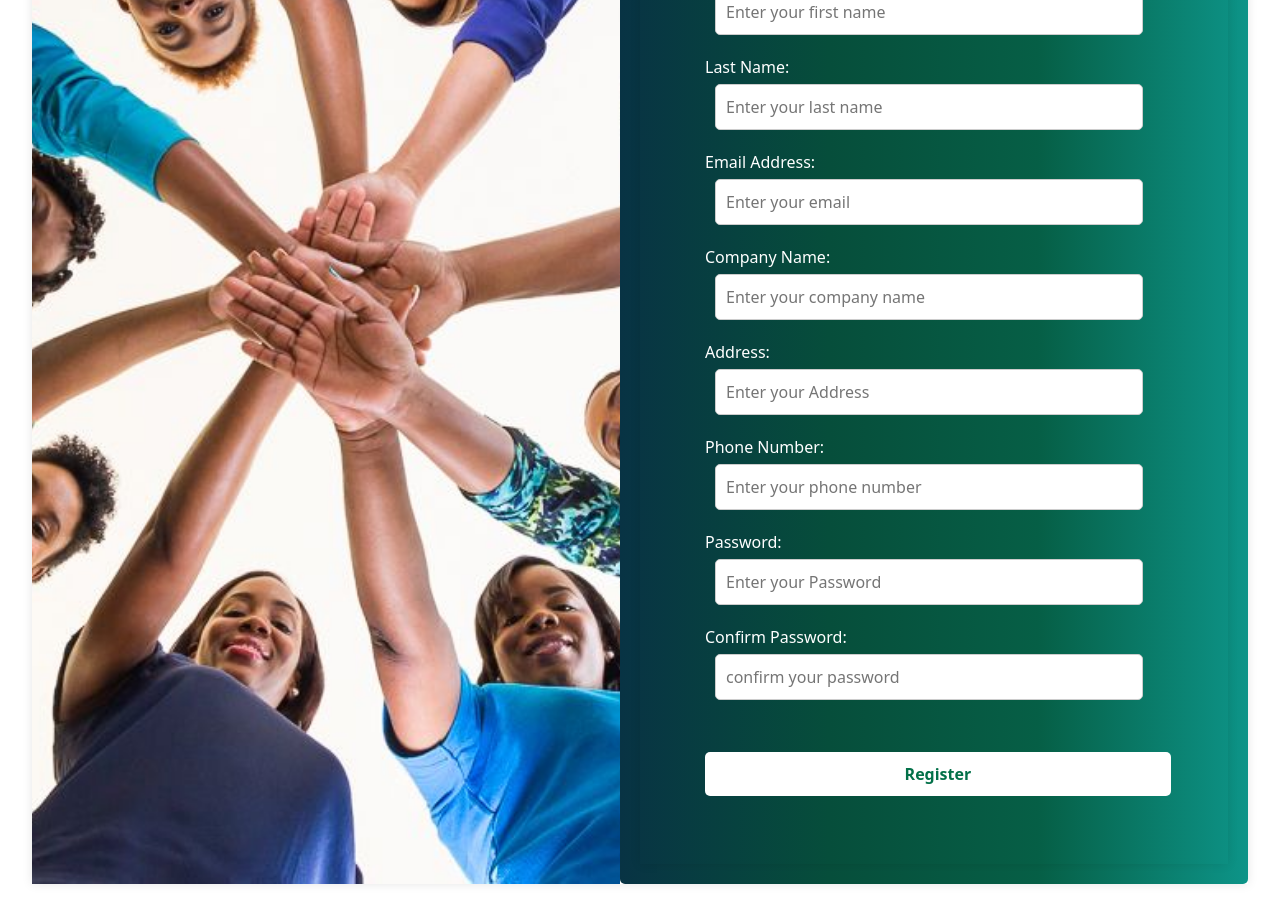
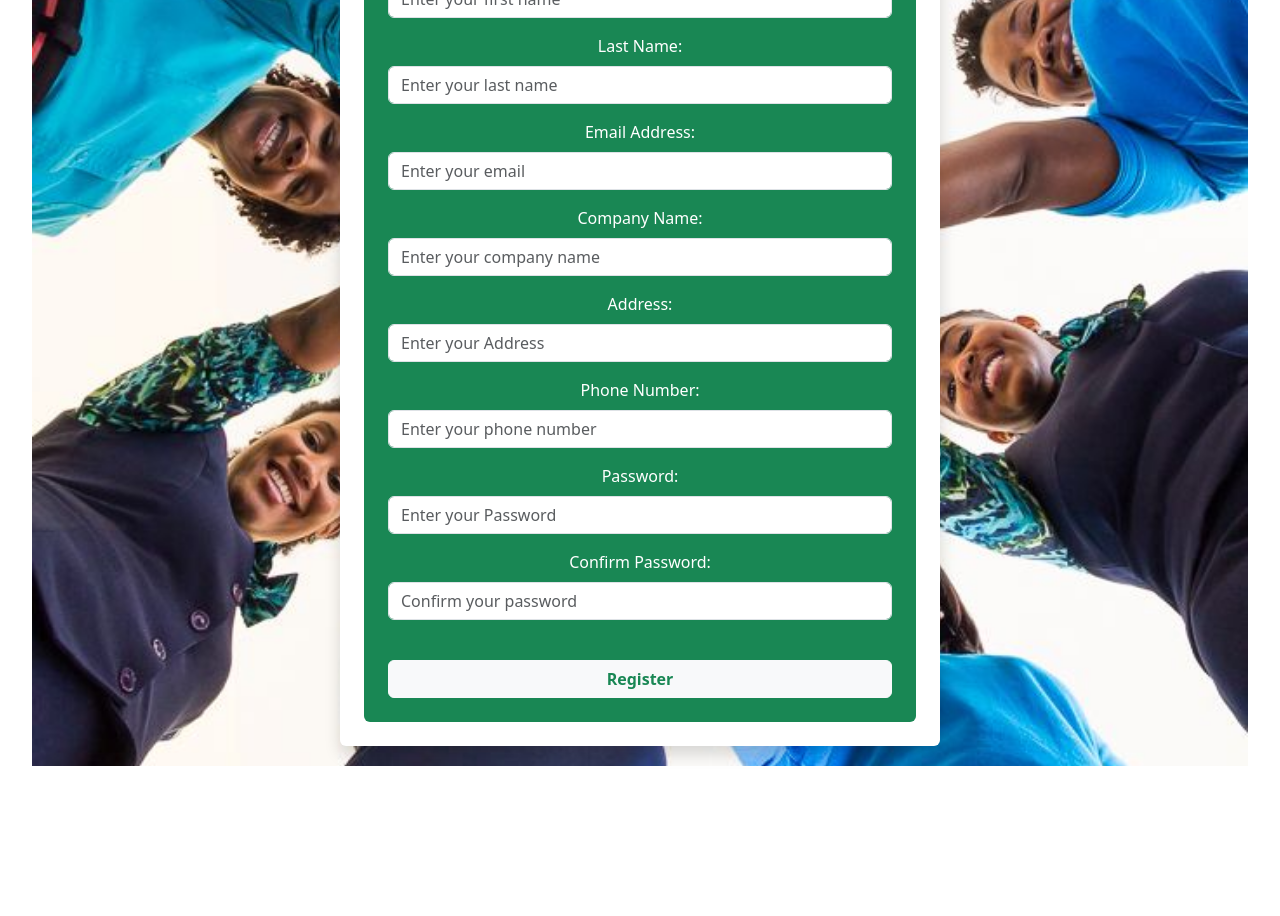
Before and after one commit to Navindu-Kavishka/aidora-frontend, a React (Vite) app: page /register in a window 1280 px wide. Shown: the part 540-1456 px from the top of the page. After the commit the page ends 1338 px from the top, so only its background shows below. Built offline with nearby package versions, Linux system fonts and the light colour scheme.

Commit message:
FundREgister Done

```diff
--- a/src/pages/FundRegister/FundRegister.jsx
+++ b/src/pages/FundRegister/FundRegister.jsx
@@ -6,133 +6,54 @@ const FundRegister = () => {
     const navigate = useNavigate();
 
     return (
-        <div style={{ display: 'flex', flexDirection: 'column', alignItems: 'center' ,  }}>
-
-            <header style={{ width: '100%', display: 'flex', justifyContent: 'center', alignItems: 'center', padding: '20px 0', backgroundColor: 'white', '@media (max-width: 768px)': { padding: '10px 0' },
-                '@media (max-width: 576px)': { padding: '5px 0' }  }}>
-                <img src="src/aidora img.png" alt="Logo" style={{ maxWidth: '200px', height: 'auto', '@media (max-width: 768px)': { padding: '10px 0' },
-                '@media (max-width: 576px)': { padding: '5px 0' }  }} />
+        <div>
+            <header style={{ width: '100%', display: 'flex', justifyContent: 'center', alignItems: 'center', padding: '20px 0', backgroundColor: 'white' }}>
+                <img src="src/aidora img.png" alt="Logo" style={{ maxWidth: '200px', height: 'auto' }} />
             </header>
-            <div style={{ display: 'flex', width: '100%', height: 'auto', maxHeight: '100%', boxShadow: '0 0 10px rgba(0, 0, 0, 0.1)', backgroundColor: '#ffffff' }}>
-                <div style={{ flex: 1, display: 'flex', justifyContent: 'center', alignItems: 'center', backgroundColor: 'white' }}>
-                    <img src="src/new2.jpg" alt="Error Image" style={{ width: '100%', height: '100%', objectFit: 'cover' }} />
+            <div className="d-flex justify-content-center align-items-center" style={{ backgroundImage: 'url(src/new2.jpg)', backgroundSize: 'cover', backgroundPosition: 'center', minHeight: '100vh', padding: '20px' }}>
+                <div className="bg-white p-4 rounded shadow" style={{ maxWidth: '600px', width: '100%' }}>
+                    <div className="bg-success text-white p-4 rounded">
+                        <form className="w-100">
+                            <h2 className="mb-4 text-center">Fundraiser Registration</h2>
+                            <div className="mb-3 text-left">
+                                <label htmlFor="userno" className="form-label">Registration Number:</label>
+                                <input type="text" id="userno" name="useno" placeholder="Enter your reg no" required className="form-control" />
                             </div>
-                <div style={{ flex: 1, padding: '20px', borderRadius: '5px', color: '#ffffff', display: 'flex', flexDirection: 'column', justifyContent: 'center', background: 'linear-gradient(to right, #083344, #064e3b,#065f46, #0d9488)' }}>
-                    <form style={{ width: '100%', maxWidth: '1000px', padding: '20px', boxShadow: '0 0 10px rgba(0, 0, 0, 0.1)', display: 'flex', flexDirection: 'column', justifyContent: 'center' }}>
-                        <h2 style={{ fontSize: '24px', marginBottom: '2rem', marginTop: '2rem' }}>Fundraiser Registration</h2>
-                        <div style={{ marginBottom: '20px', textAlign: 'left', marginLeft: '45px' }}>
-                            <label htmlFor="userno" style={{ display: 'block', marginBottom: '5px', color: '#ffffff' }}>Registration Number:</label>
-                            <input type="text" id="userno" name="useno" placeholder="Enter your reg no" required style={{ width: '85%', padding: '10px', border: '1px solid #ccc', borderRadius: '5px', marginLeft: '10px' }} />
+                            <div className="mb-3 text-left">
+                                <label htmlFor="firstname" className="form-label">First Name:</label>
+                                <input type="text" id="firstname" name="firstname" placeholder="Enter your first name" required className="form-control" />
                             </div>
-                        <div style={{ marginBottom: '20px', textAlign: 'left', marginLeft: '45px' }}>
-    <label htmlFor="firstname" style={{ display: 'block', marginBottom: '5px' }}>First Name:</label>
-    <input
-        type="text"
-        id="firstname"
-        name="firstname"
-        placeholder="Enter your first name"
-        required
-        style={{ width: '85%', padding: '10px', border: '1px solid #ccc', borderRadius: '5px', marginLeft: '10px' }}
-    />
+                            <div className="mb-3 text-left">
+                                <label htmlFor="lastname" className="form-label">Last Name:</label>
+                                <input type="text" id="lastname" name="lastname" placeholder="Enter your last name" required className="form-control" />
                             </div>
-                        <div style={{ marginBottom: '20px', textAlign: 'left', marginLeft: '45px' }}>
-    <label htmlFor="lastname" style={{ display: 'block', marginBottom: '5px' }}>Last Name:</label>
-    <input
-        type="text"
-        id="lastname"
-        name="lastname"
-        placeholder="Enter your last name"
-        required
-        style={{ width: '85%', padding: '10px', border: '1px solid #ccc', borderRadius: '5px', marginLeft: '10px' }}
-    />
+                            <div className="mb-3 text-left">
+                                <label htmlFor="email" className="form-label">Email Address:</label>
+                                <input type="email" id="email" name="email" placeholder="Enter your email" required className="form-control" />
                             </div>
-<div style={{ marginBottom: '20px', textAlign: 'left', marginLeft: '45px' }}>
-    <label htmlFor="email" style={{ display: 'block', marginBottom: '5px' }}>Email Address:</label>
-    <input
-        type="email"
-        id="email"
-        name="email"
-        placeholder="Enter your email"
-        required
-        style={{ width: '85%', padding: '10px', border: '1px solid #ccc', borderRadius: '5px', marginLeft: '10px' }}
-    />
+                            <div className="mb-3 text-left">
+                                <label htmlFor="company-name" className="form-label">Company Name:</label>
+                                <input type="text" id="company-name" name="company-name" placeholder="Enter your company name" required className="form-control" />
                             </div>
-<div style={{ marginBottom: '20px', textAlign: 'left', marginLeft: '45px' }}>
-    <label htmlFor="company-name" style={{ display: 'block', marginBottom: '5px' }}>Company Name:</label>
-    <input
-        type="text"
-        id="company-name"
-        name="company-name"
-        placeholder="Enter your company name"
-        required
-        style={{ width: '85%', padding: '10px', border: '1px solid #ccc', borderRadius: '5px', marginLeft: '10px' }}
-    />
+                            <div className="mb-3 text-left">
+                                <label htmlFor="address" className="form-label">Address:</label>
+                                <input type="text" id="address" name="address" placeholder="Enter your Address" required className="form-control" />
                             </div>
-<div style={{ marginBottom: '20px', textAlign: 'left', marginLeft: '45px' }}>
-    <label htmlFor="address" style={{ display: 'block', marginBottom: '5px' }}>Address:</label>
-    <input
-        type="text"
-        id="address"
-        name="address"
-        placeholder="Enter your Address"
-        required
-        style={{ width: '85%', padding: '10px', border: '1px solid #ccc', borderRadius: '5px', marginLeft: '10px' }}
-    />
+                            <div className="mb-3 text-left">
+                                <label htmlFor="number" className="form-label">Phone Number:</label>
+                                <input type="text" id="number" name="number" placeholder="Enter your phone number" required className="form-control" />
                             </div>
-<div style={{ marginBottom: '20px', textAlign: 'left', marginLeft: '45px' }}>
-    <label htmlFor="number" style={{ display: 'block', marginBottom: '5px' }}>Phone Number:</label>
-    <input
-        type="text"
-        id="number"
-        name="number"
-        placeholder="Enter your phone number"
-        required
-        style={{ width: '85%', padding: '10px', border: '1px solid #ccc', borderRadius: '5px', marginLeft: '10px' }}
-    />
+                            <div className="mb-3 text-left">
+                                <label htmlFor="password" className="form-label">Password:</label>
+                                <input type="password" id="password" name="password" placeholder="Enter your Password" required className="form-control" />
                             </div>
-<div style={{ marginBottom: '20px', textAlign: 'left', marginLeft: '45px' }}>
-    <label htmlFor="password" style={{ display: 'block', marginBottom: '5px' }}>Password:</label>
-    <input
-        type="password"
-        id="password"
-        name="password"
-        placeholder="Enter your Password"
-        required
-        style={{ width: '85%', padding: '10px', border: '1px solid #ccc', borderRadius: '5px', marginLeft: '10px' }}
-    />
+                            <div className="mb-3 text-left">
+                                <label htmlFor="confirm-password" className="form-label">Confirm Password:</label>
+                                <input type="password" id="confirm-password" name="confirm-password" placeholder="Confirm your password" required className="form-control" />
                             </div>
-<div style={{ marginBottom: '20px', textAlign: 'left', marginLeft: '45px' }}>
-    <label htmlFor="confirm-password" style={{ display: 'block', marginBottom: '5px' }}>Confirm Password:</label>
-    <input
-        type="password"
-        id="confirm-password"
-        name="confirm-password"
-        placeholder="confirm your password"
-        required
-        style={{ width: '85%', padding: '10px', border: '1px solid #ccc', borderRadius: '5px', marginLeft: '10px' }}
-    />
+                            <Button onClick={() => navigate(-1)} className="btn btn-light text-success w-100 mt-4" style={{ fontWeight: 'bold' }}>Register</Button>
+                        </form>
                     </div>
-<Button onClick={() => navigate(-1)}
- className="register-button"
- style={{
-    width: '85%',
-    padding: '10px',
-    backgroundColor: '#ffffff',
-    color: '#037149',
-    border: 'none',
-    borderRadius: '5px',
-    cursor: 'pointer',
-    marginLeft: '45px',
-    marginTop: '2rem',
-    fontWeight: 'bold',
-    marginBottom: '3rem',
-    ':hover': {
-        backgroundColor: '#0d9488'
-    }
-}} >Register</Button>
-
-
-                    </form>
                 </div>
             </div>
         </div>
```
Lines whose indentation alone changed are shown as unchanged.
